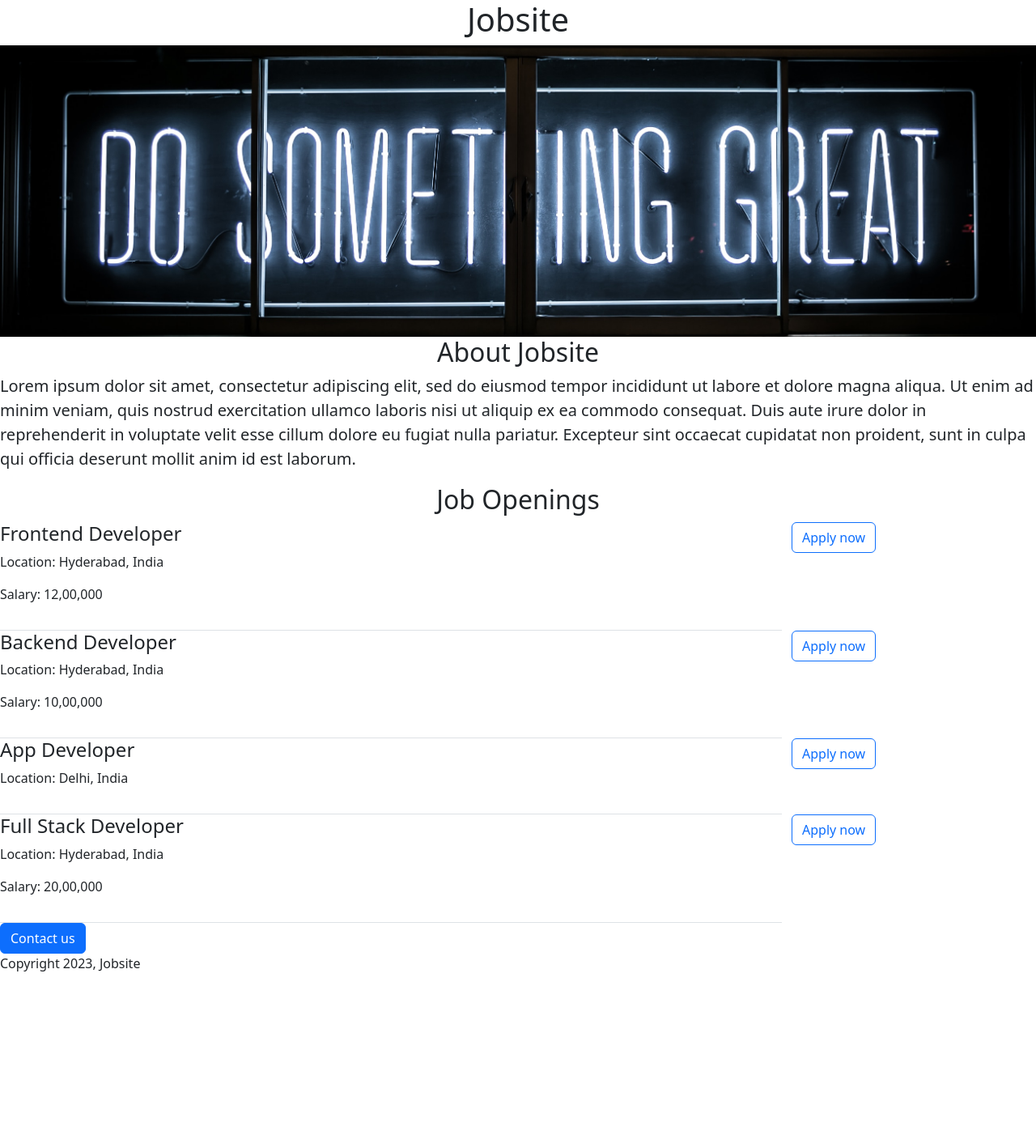
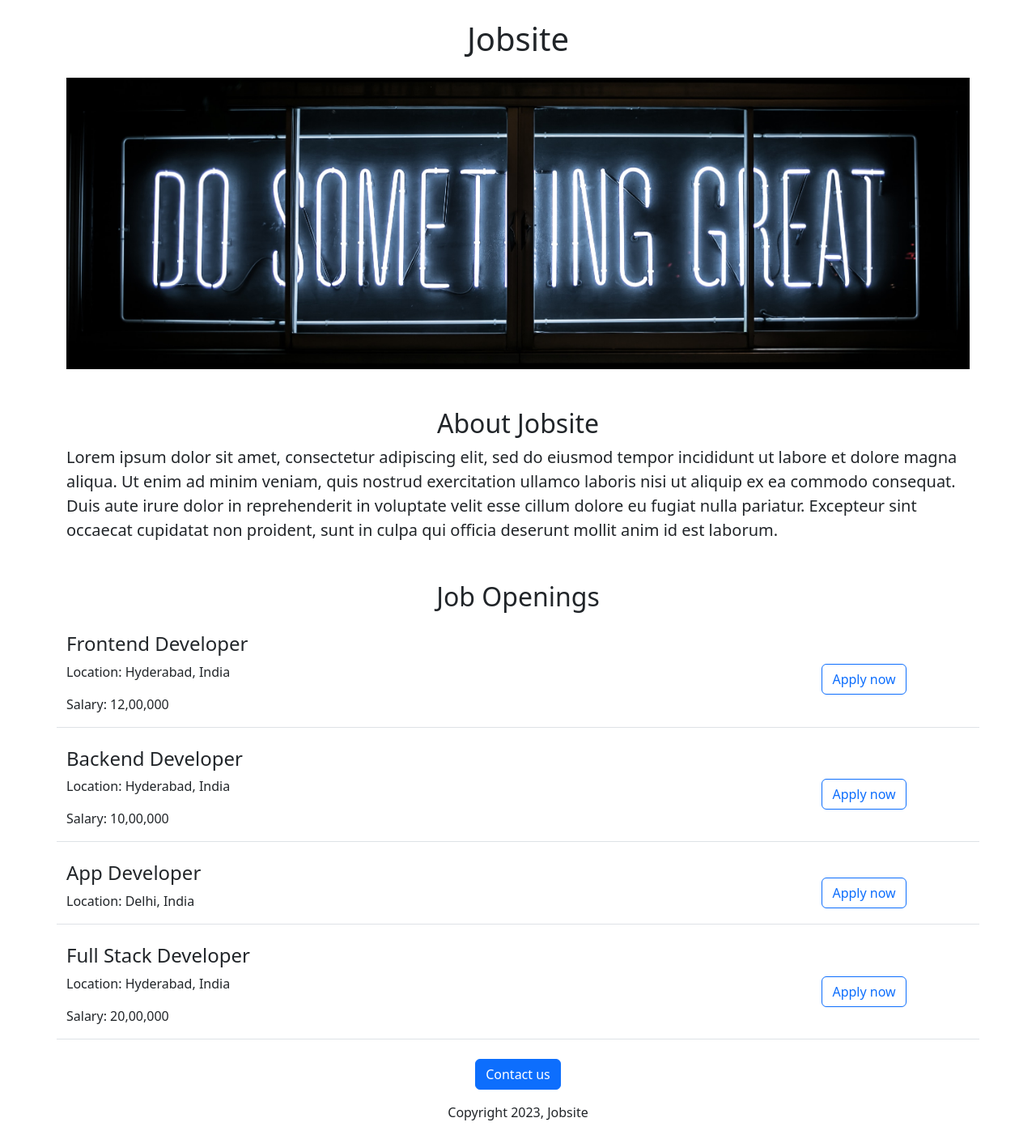
Before and after one commit to Akxai/python-webapp, a Flask app: page / in a window 1280 px wide. Shown: the whole page at 81% size. Before the commit the page ends 1200 px from the top, so only its background shows below. Run offline with Flask 3, Linux system fonts and the light colour scheme.

Commit message:
add containers and align content

```diff
--- a/templates/index.html
+++ b/templates/index.html
@@ -10,28 +10,28 @@
       width: 100%;
       object-fit: cover;
     }
+    #apply {
+      display: flex;
+      justify-content: center;
+      align-items: center;
+    }
   </style>
   <body>
-    <h1 class="text-center">Jobsite</h1>
-    <img class="img-fluid" id="banner" src="../static/banner.jpg" />
+    <div class="container">
+      <h1 class="text-center my-4">Jobsite</h1>
+    <img class="img-fluid mb-5" id="banner" src="../static/banner.jpg" />
     <h2 class="text-center">About Jobsite</h2>
     <p class="lead">Lorem ipsum dolor sit amet, consectetur adipiscing elit, sed do eiusmod tempor incididunt ut labore et dolore magna aliqua. Ut enim ad minim veniam, quis nostrud exercitation ullamco laboris nisi ut aliquip ex ea commodo consequat. Duis aute irure dolor in reprehenderit in voluptate velit esse cillum dolore eu fugiat nulla pariatur. Excepteur sint occaecat cupidatat non proident, sunt in culpa qui officia deserunt mollit anim id est laborum.</p>
-    <h2 class="text-center">Job Openings</h2>
-    <div class="row">
+    </div>
+    <div class="container mt-5">
+    <h2 class="text-center mb-4">Job Openings</h2>
       {% for job in jobs %}
-      <div class="border-bottom pb-3 col-9">
-        <h4>{{job['title']}}</h4>
-        <p>Location: {{job['location']}}</p>
-        {% if 'salary' in job %}
-        <p>Salary: {{job['salary']}}</p>
-        {% endif %}
-      </div>
-        <div class="col-3">
-          <button class="btn btn-outline-primary">Apply now</button>
-        </div>
+      {% include "jobItem.html" %}
     {% endfor %}
     </div>
-    <button class="btn btn-primary">Contact us</button>
-    <p>Copyright 2023, Jobsite</p>
+    <div class="text-center mt-4">
+      <button class="btn btn-primary">Contact us</button>
+      <p class="mt-3">Copyright 2023, Jobsite</p>
+    </div>
   </body>
 </html>
--- /dev/null
+++ b/templates/jobItem.html
@@ -0,0 +1,12 @@
+<div class="row border-bottom mt-4">
+    <div class="col-9">
+      <h4>{{job['title']}}</h4>
+      <p>Location: {{job['location']}}</p>
+      {% if 'salary' in job %}
+      <p>Salary: {{job['salary']}}</p>
+      {% endif %}
+    </div>
+    <div class="col-3" id="apply">
+      <button class="btn btn-outline-primary">Apply now</button>
+    </div>
+</div>
```
